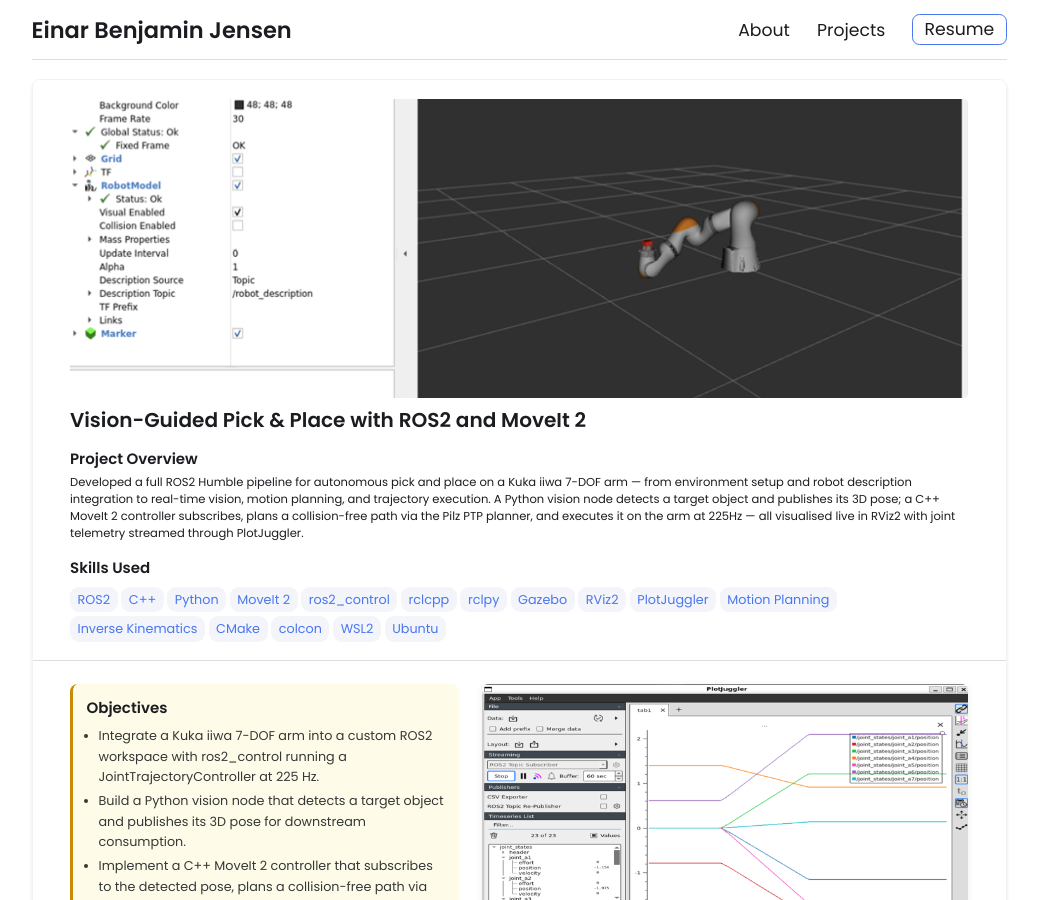
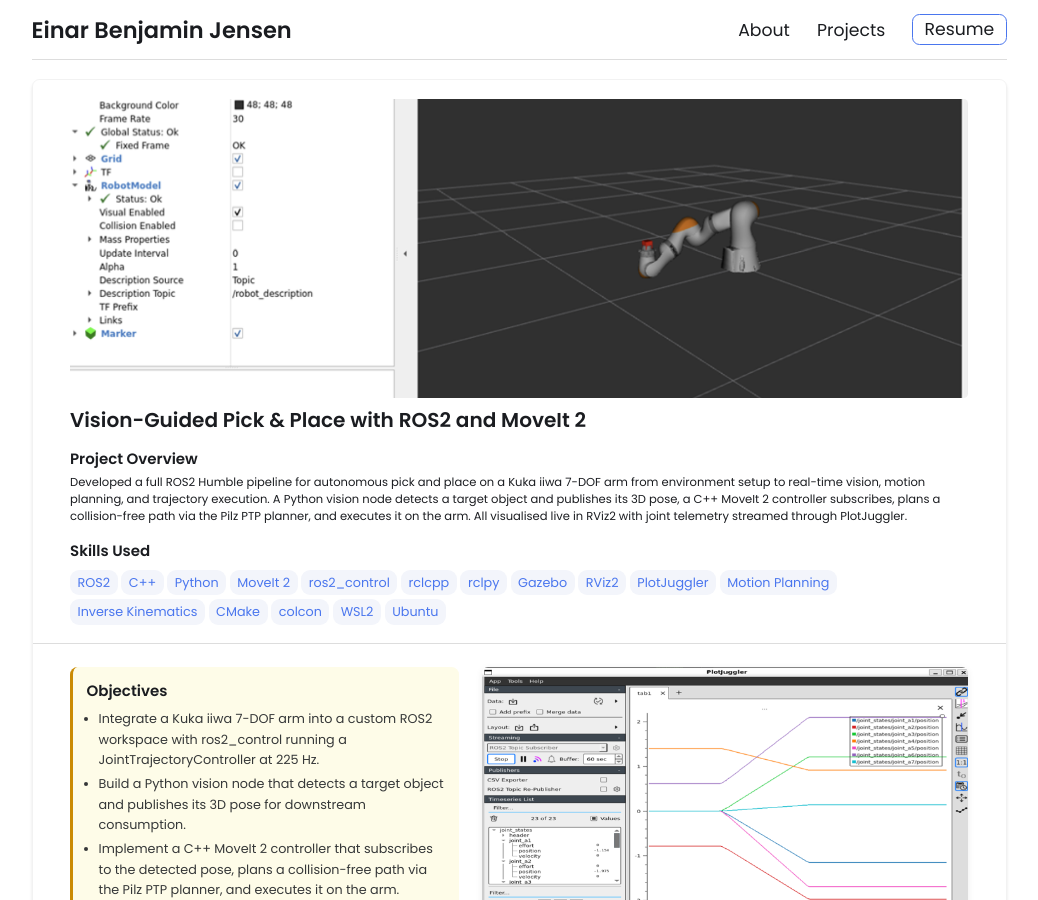
Before and after one commit to ebj17/ebj17.github.io, a Jekyll site: the page built from _projects/ros2-vision-pick-place/index.md, in a window 1280 px wide and 900 px high. Shown: the whole window, without its empty margins (121-1159 px from the left). Built offline with Jekyll 4.4.1, drawn with Linux system fonts in a browser that asks for light colours.

Commit message:
Update ROS2 project overview description
Co-Authored-By: Claude Sonnet 4.6 <noreply@anthropic.com>

```diff
--- a/_projects/ros2-vision-pick-place/index.md
+++ b/_projects/ros2-vision-pick-place/index.md
@@ -4,7 +4,7 @@ order: 3
 
 # ── TITLE & DESCRIPTION ──────────────────────────────────────────────────────
 title: Vision-Guided Pick & Place with ROS2 and MoveIt 2   # h1 shown at the top of the page
-description: Developed a full ROS2 Humble pipeline for autonomous pick and place on a Kuka iiwa 7-DOF arm — from environment setup and robot description integration to real-time vision, motion planning, and trajectory execution. A Python vision node detects a target object and publishes its 3D pose; a C++ MoveIt 2 controller subscribes, plans a collision-free path via the Pilz PTP planner, and executes it on the arm at 225Hz — all visualised live in RViz2 with joint telemetry streamed through PlotJuggler.
+description: Developed a full ROS2 Humble pipeline for autonomous pick and place on a Kuka iiwa 7-DOF arm from environment setup to real-time vision, motion planning, and trajectory execution. A Python vision node detects a target object and publishes its 3D pose, a C++ MoveIt 2 controller subscribes, plans a collision-free path via the Pilz PTP planner, and executes it on the arm. All visualised live in RViz2 with joint telemetry streamed through PlotJuggler.
 # ↑ paragraph shown under "Project Overview"
 
 # ── SKILLS ───────────────────────────────────────────────────────────────────
```
